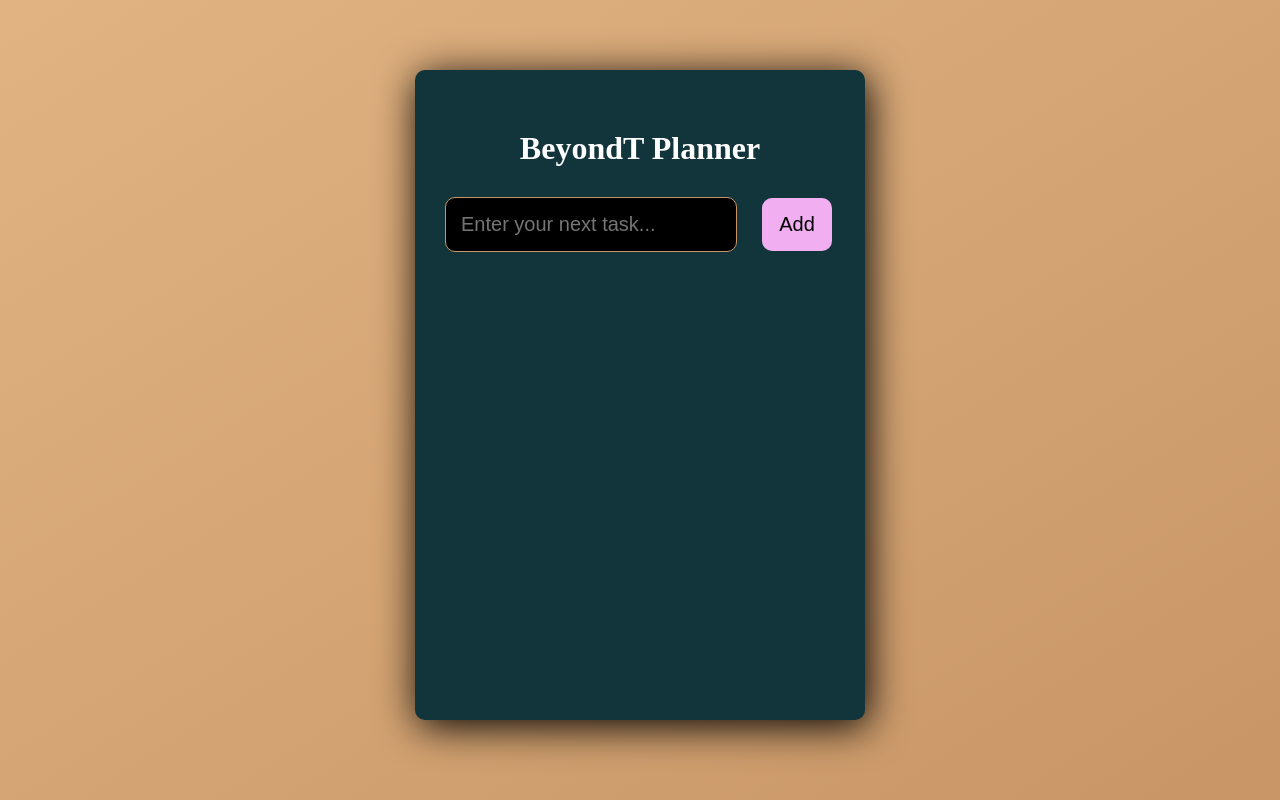
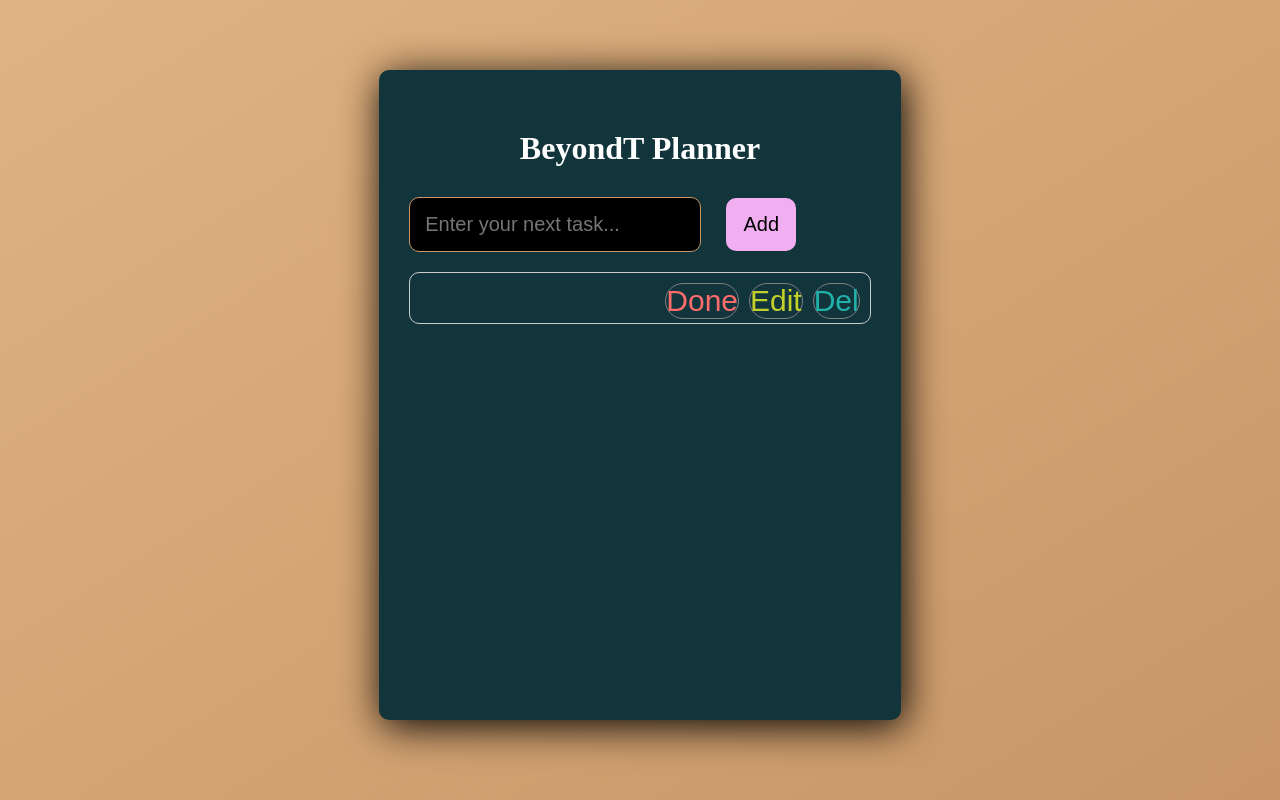
Before and after one commit to kenyansa/BeyondT_final_project_phase3_FI, a React (Create React App) app: page / in a window 1280 px wide. Built offline with nearby package versions, Linux system fonts and the light colour scheme.

Commit message:
commented out axios code

```diff
--- a/src/App.js
+++ b/src/App.js
@@ -6,14 +6,14 @@ import './App.css';
 
 const App = () => {
 
-  // const initialState = JSON.parse(localStorage.getItem("tools")) || [];
+  const initialState = JSON.parse(localStorage.getItem("todos")) || [];
   const [input, setInput] = useState("");
-  const [todos, setTodos] = useState([]);
+  const [todos, setTodos] = useState([initialState]);
   const [editTodo, setEditTodo] = useState(null);
 
-  // useEffect (()=>{
-  //   localStorage.setItem("todos, JSON.stringify"(todos));
-  // }, [todos]);
+  useEffect (()=>{
+    localStorage.setItem("todos", JSON.stringify(todos));
+  }, [todos]);
 
   return (<div className='container'>
     <div className='app-wrapper'>
--- a/src/components/Form.js
+++ b/src/components/Form.js
@@ -8,7 +8,7 @@ const Form = ({input, setInput, todos, setTodos, editTodo, setEditTodo}) => {
         );
         setTodos(newTodo);
         setEditTodo("");
-    }
+    };
 
     useEffect(()=>{
         if(editTodo){
@@ -33,9 +33,13 @@ const Form = ({input, setInput, todos, setTodos, editTodo, setEditTodo}) => {
     };
   return (
     <form onSubmit={onFormSubmit}>
-        <input type="text" placeholder="Enter your next task..." className='task-input' value = {input} required onChange={onInputChange} />
+        <input type="text"
+        placeholder="Enter your next task..."
+        className='task-input'
+        value = {input} required
+        onChange={onInputChange} />
         <button className='button-add' type="submit">
-            {editTodo ? "OK" : "Add" }
+            {editTodo ? "Ok" : "Add" }
         </button>
     </form>
   )
```
Also changed, not shown: src/components/TodoList.js (+8 -1 lines).
